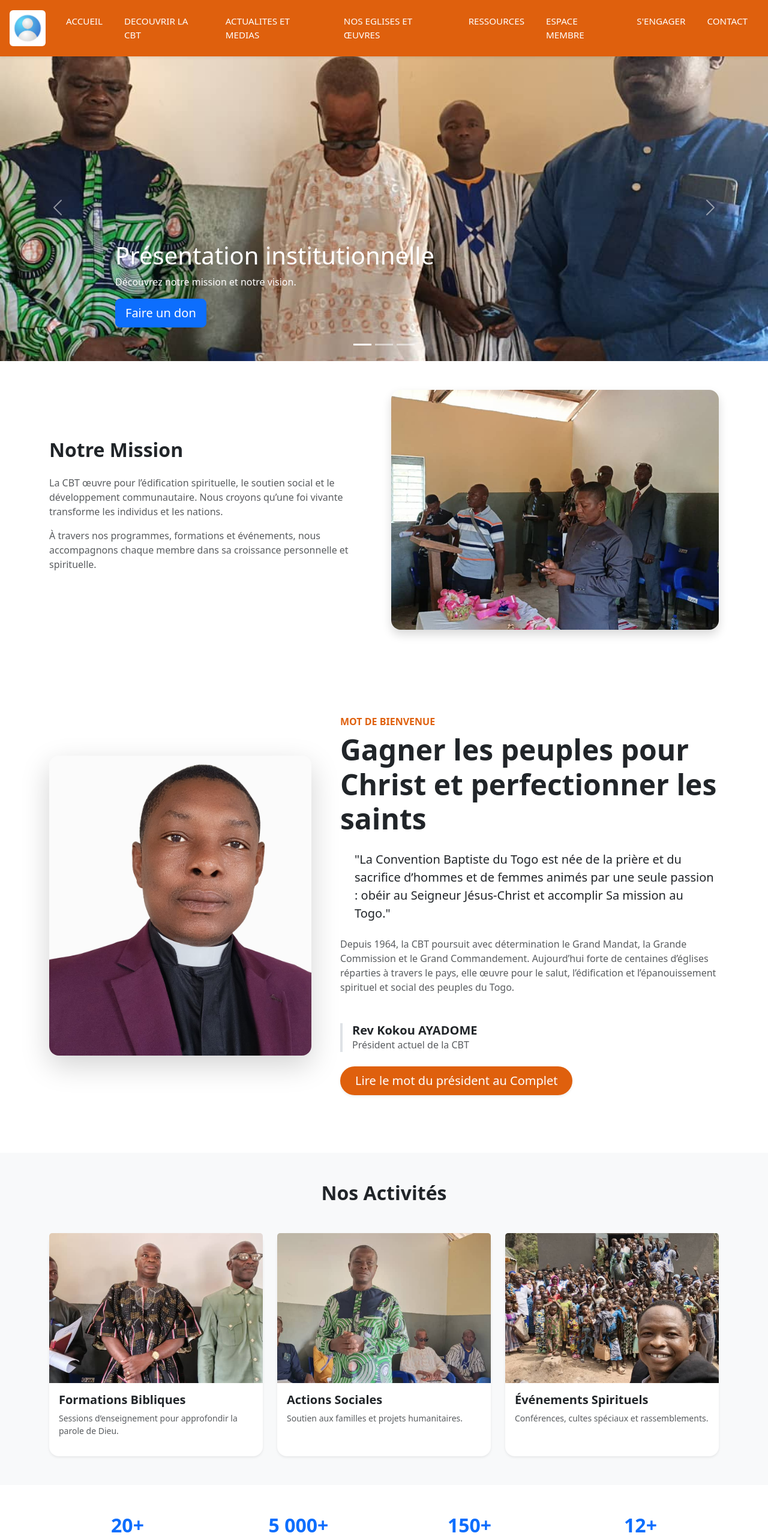
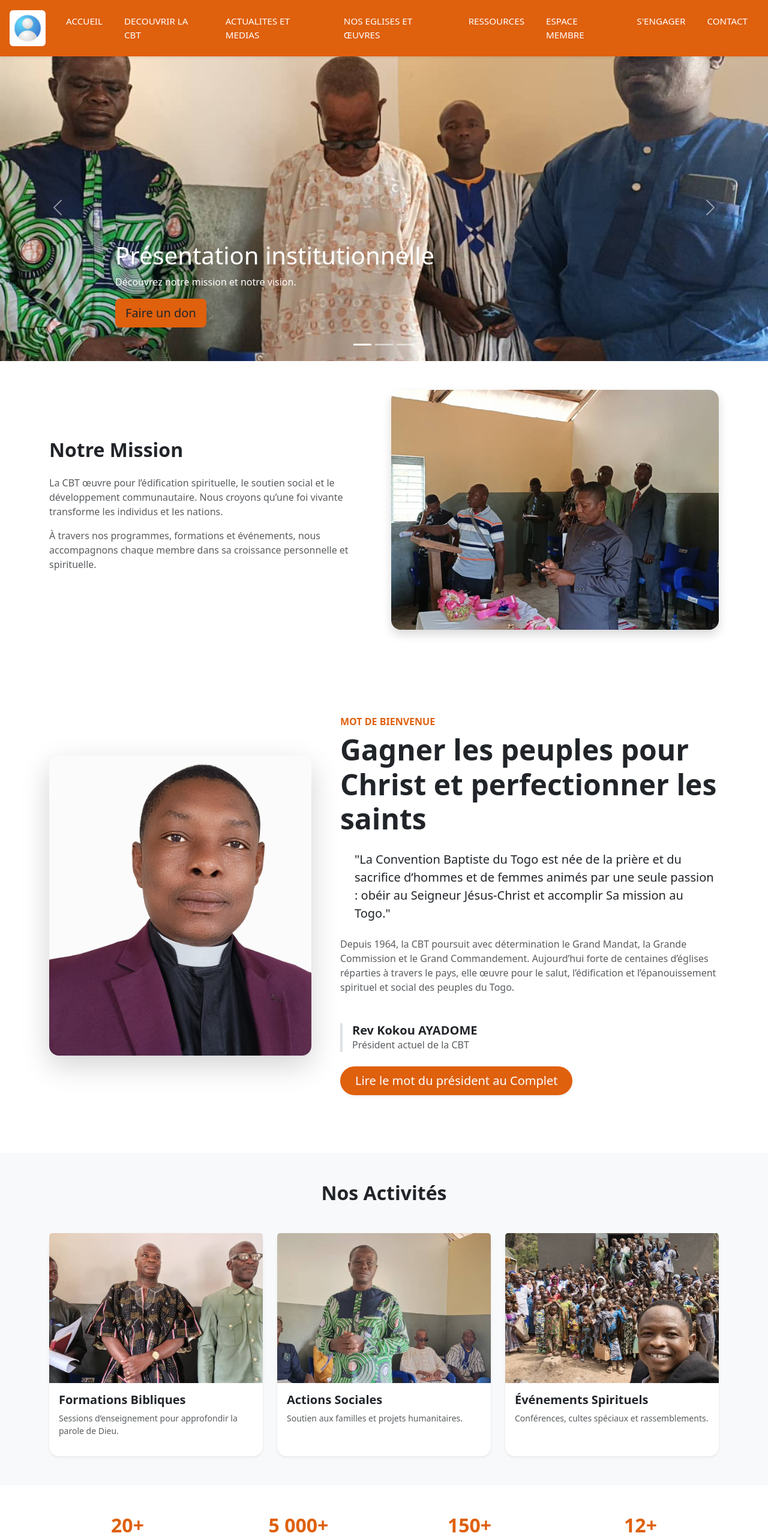
Before and after one commit to KifK2f/projet_cbt, a React (Vite) app in the folder projet_cbt/: page / in a window 1280 px wide. Shown: the top 2566 px of the page at 60% size. Built offline with nearby package versions, Linux system fonts and the light colour scheme.

Commit message:
Section Chiffre clé de la page d'acceuil Ok

```diff
--- a/projet_cbt/src/components/Home.jsx
+++ b/projet_cbt/src/components/Home.jsx
@@ -59,7 +59,7 @@ class Home extends React.Component {
                 <div className="carousel-caption text-start">
                   <h1>Présentation institutionnelle</h1>
                   <p>Découvrez notre mission et notre vision.</p>
-                  <p><a className="btn btn-lg btn-primary" href="/don">Faire un don</a></p>
+                  <p><a className="btn btn-lg" style={{ backgroundColor: '#df600d'}} href="/don">Faire un don</a></p>
                 </div>
               </div>
             </div>
@@ -70,7 +70,7 @@ class Home extends React.Component {
                 <div className="carousel-caption">
                   <h1>Actualités à la une</h1>
                   <p>Restez informé des dernières nouvelles de la CBT.</p>
-                  <p><a className="btn btn-lg btn-primary" href="/actualites">Voir actualités</a></p>
+                  <p><a className="btn btn-lg" style={{ backgroundColor: '#df600d'}} href="/actualites">Voir actualités</a></p>
                 </div>
               </div>
             </div>
@@ -81,7 +81,7 @@ class Home extends React.Component {
                 <div className="carousel-caption text-end">
                   <h1>Prochains événements</h1>
                   <p>Ne manquez pas nos activités et rencontres à venir.</p>
-                  <p><a className="btn btn-lg btn-primary" href="/evenements">Voir événements</a></p>
+                  <p><a className="btn btn-lg" style={{ backgroundColor: '#df600d'}} href="/evenements">Voir événements</a></p>
                 </div>
               </div>
             </div>
@@ -242,19 +242,19 @@ class Home extends React.Component {
         <section className="container py-5 text-center">
   <div className="row">
     <div className="col-md-3">
-      <h2 className="fw-bold text-primary">20+</h2>
+      <h2 className="fw-bold" style={{ color: '#df600d'}}>20+</h2>
       <p>Années d’impact</p>
     </div>
     <div className="col-md-3">
-      <h2 className="fw-bold text-primary">5 000+</h2>
+      <h2 className="fw-bold" style={{ color: '#df600d'}}>5 000+</h2>
       <p>Membres accompagnés</p>
     </div>
     <div className="col-md-3">
-      <h2 className="fw-bold text-primary">150+</h2>
+      <h2 className="fw-bold" style={{ color: '#df600d'}}>150+</h2>
       <p>Événements organisés</p>
     </div>
     <div className="col-md-3">
-      <h2 className="fw-bold text-primary">12+</h2>
+      <h2 className="fw-bold" style={{ color: '#df600d'}}>12+</h2>
       <p>Programmes actifs</p>
     </div>
   </div>
```
